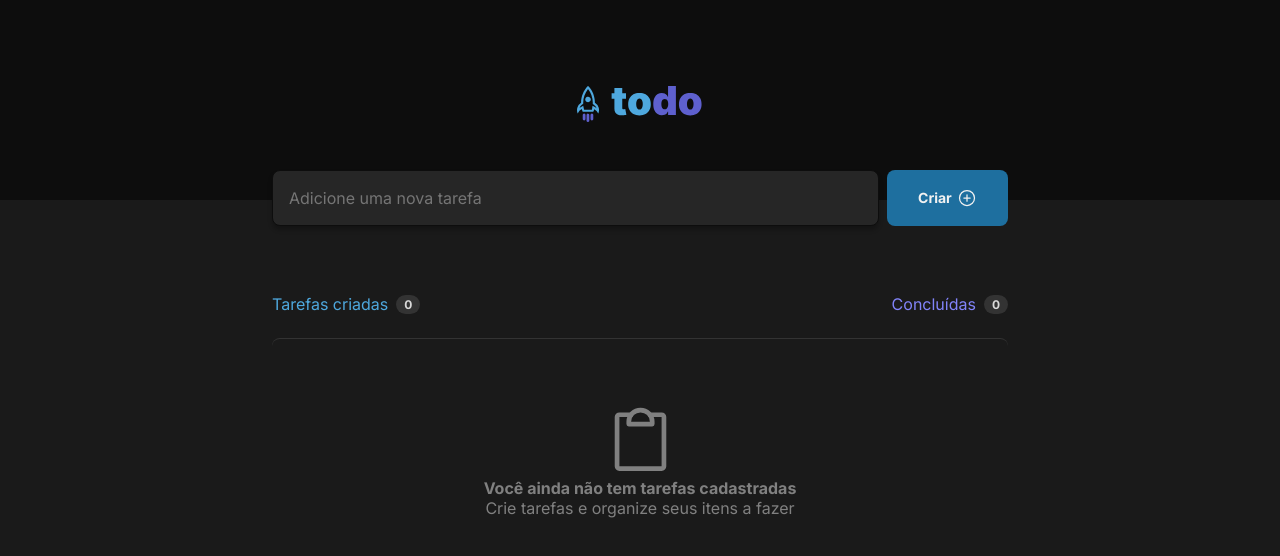
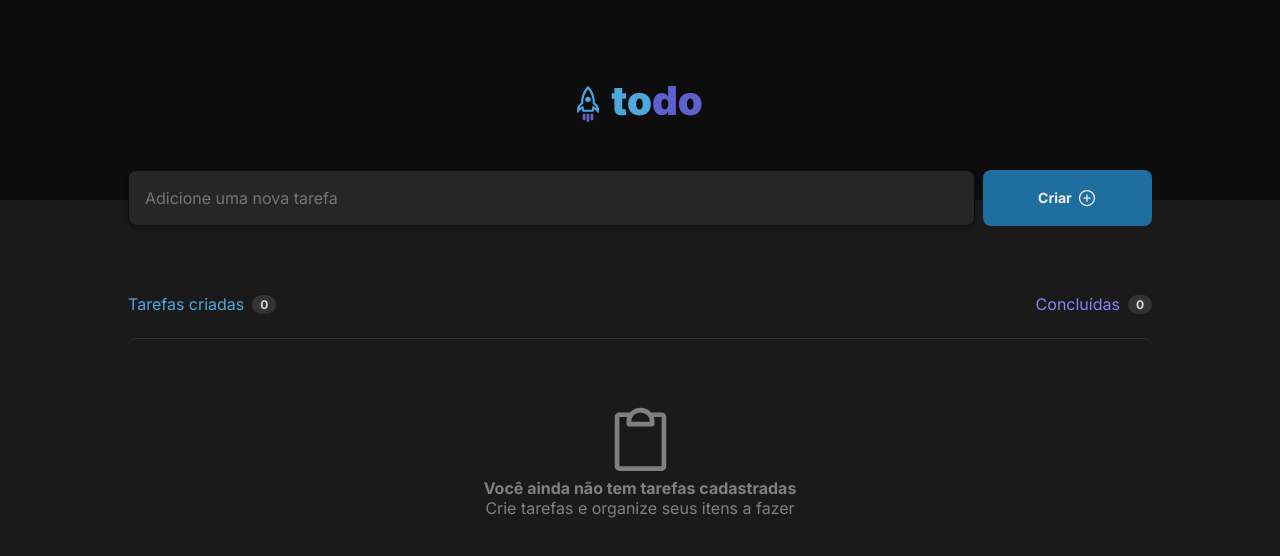
Before and after one commit to igortullio/ignite-01-challenge, a React (Vite) app: page / in a window 1280 px wide. Shown: the top 556 px of the page. Built offline with nearby package versions, Linux system fonts and the light colour scheme.

Commit message:
Update max width

```diff
--- a/src/App.module.css
+++ b/src/App.module.css
@@ -1,6 +1,6 @@
 .main {
   width: 90vw;
-  max-width: 736px;
+  max-width: 1024px;
   margin: auto;
 }
 
```
